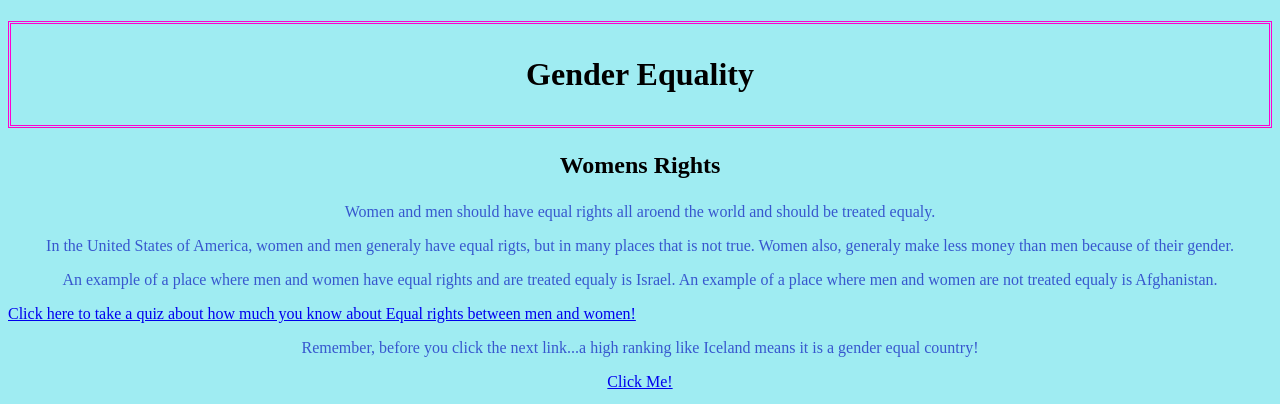
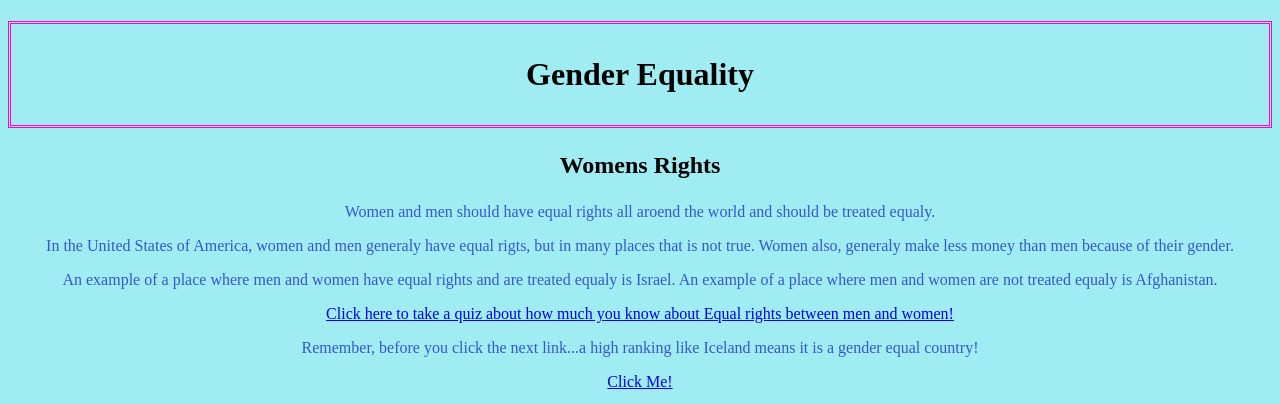
Before and after one commit to ew-newtongwc/ew-newtongwc.github.io, a plain HTML site: page index.html in a window 1280 px wide. Shown: the top 404 px of the page. Drawn offline with Linux system fonts and the light colour scheme.

Commit message:
Update index.html

```diff
--- a/index.html
+++ b/index.html
@@ -9,7 +9,7 @@
 <p>Women and men should have equal rights all aroend the world and should be treated equaly.</p>
 <p >In the United States of America, women and men generaly have equal rigts, but in many places that is not true. Women also, generaly make less money than men because of their gender.</p>
 <p>An example of a place where men and women have equal rights and are treated equaly is Israel. An example of a place where men and women are not treated equaly is Afghanistan.</p>
-<a  href="https://docs.google.com/forms/d/e/1FAIpQLScA8EHuwi1YzkFXUVhOz01XA34cMCiZC606rz8vkBim0DEkEQ/viewform">Click here to take a quiz about how much you know about Equal rights between men and women!</a>
+<p><a  href="https://docs.google.com/forms/d/e/1FAIpQLScA8EHuwi1YzkFXUVhOz01XA34cMCiZC606rz8vkBim0DEkEQ/viewform">Click here to take a quiz about how much you know about Equal rights between men and women!</a><p>
  <p>Remember, before you click the next link...a high ranking like Iceland means it is a gender equal country!</p>
   <p>
   <a href="http://reports.wefrum.org/global-gender-gap-report-2016/rankings/">Click Me!</a></p>
```
